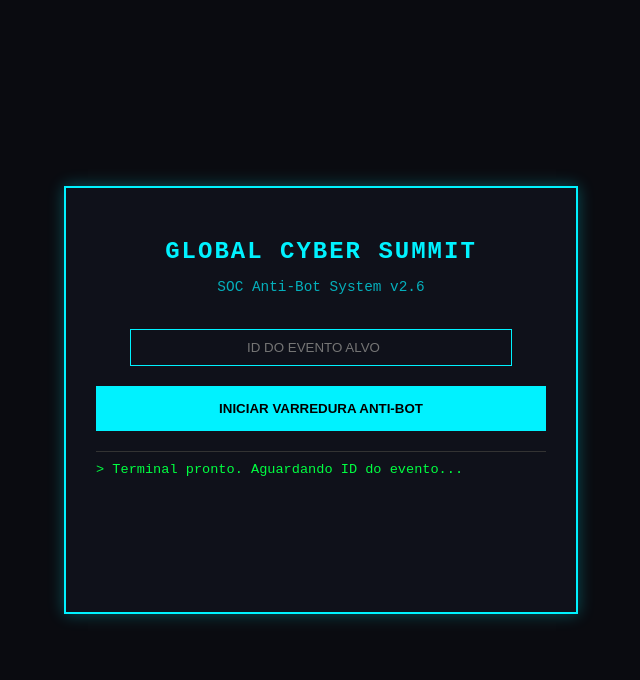
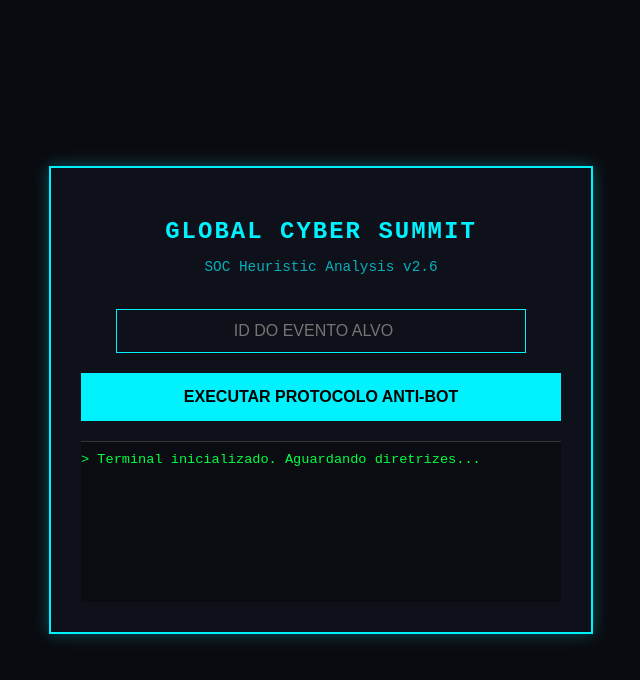
Before and after one commit to GeovanneCP/CP2, a Flask app: page / in a window 1280 px wide. Shown: the top 680 px of the page, without its empty margins (319-959 px from the left). Run offline with Flask 3, Linux system fonts and the light colour scheme.

Commit message:
atualizacao no app e index

```diff
--- a/app.py
+++ b/app.py
@@ -2,14 +2,12 @@ import os
 from flask import Flask, render_template, request, jsonify
 import oracledb
 
+app = Flask(__name__)
 
 
-app = Flask(__name__)
-
-# Configurações de Ambiente
 DB_USER = os.getenv('DB_USER')
 DB_PASSWORD = os.getenv('DB_PASSWORD')
-DB_DSN = os.getenv('DB_DSN', 'localhost:1521/xe')
+DB_DSN = os.getenv('DB_DSN')
 
 @app.route('/')
 def index():
@@ -22,6 +20,7 @@ def varrer_bots():
 
     connection = None
     try:
+
         connection = oracledb.connect(
             user=DB_USER,
             password=DB_PASSWORD,
@@ -29,8 +28,9 @@ def varrer_bots():
         )
         cursor = connection.cursor()
 
-        # Criamos uma variável no Python para receber o valor do PL/SQL
+
         v_total_removido = cursor.var(int)
+
 
         plsql_block = """
         DECLARE
@@ -53,32 +53,38 @@ def varrer_bots():
                 FETCH c_bots INTO v_ins_id, v_usu_id, v_email;
                 EXIT WHEN c_bots%NOTFOUND;
 
-                UPDATE USUARIOS SET SALDO = SALDO - 15 WHERE ID = v_usu_id;
-                UPDATE INSCRICOES SET STATUS = 'CANCELLED' WHERE ID = v_ins_id;
+                -- REGRA: Reduzir TRUST_SCORE em 15 pontos (coluna SALDO)
+                UPDATE USUARIOS
+                SET SALDO = SALDO - 15
+                WHERE ID = v_usu_id;
 
+                -- REGRA: Cancelar inscrição fraudulenta
+                UPDATE INSCRICOES
+                SET STATUS = 'CANCELLED'
+                WHERE ID = v_ins_id;
+
+                -- REGRA: Registrar motivo detalhado no LOG_AUDITORIA
                 INSERT INTO LOG_AUDITORIA (INSCRICAO_ID, MOTIVO, DATA)
-                VALUES (v_ins_id, 'BOT NEUTRALIZADO: ' || v_email, SYSDATE);
+                VALUES (v_ins_id, 'FRAUDE: E-mail suspeito detectado (' || v_email || ')', SYSDATE);
 
                 v_cont := v_cont + 1;
             END LOOP;
             CLOSE c_bots;
 
-            COMMIT;
+            COMMIT; -- Salva todas as alterações
 
-            -- ATRIBUIÇÃO: Passa o valor do contador local para a bind variable do Python
+            -- Retorna o total para o Python
             :out_contagem := v_cont;
         END;
         """
 
-        # Executamos passando o parâmetro de saída
         cursor.execute(plsql_block, out_contagem=v_total_removido)
 
-        # Pegamos o valor final da variável
         total = v_total_removido.getvalue()
 
         return jsonify({
             "status": "success",
-            "message": f"Varredura concluída! {total} bot(s) detectado(s) e neutralizado(s) no sistema.",
+            "message": f"Segurança reforçada! {total} ameaça(s) neutralizada(s).",
             "total": total
         })
 
@@ -86,12 +92,13 @@ def varrer_bots():
         error, = e.args
         return jsonify({
             "status": "error",
-            "message": f"Erro Oracle: {error.message}"
+            "message": f"Erro de Conexão/SQL: {error.message}"
         }), 500
 
     finally:
         if connection:
             connection.close()
 
+# Para o deploy na Vercel, o app precisa estar exposto
 if __name__ == '__main__':
     app.run(debug=True)
--- a/templates/index.html
+++ b/templates/index.html
@@ -6,42 +6,43 @@
     <style>
         /* CSS para o visual Cyberpunk */
         body { background: #0a0b10; color: #00f2ff; font-family: 'Courier New', monospace; display: flex; justify-content: center; align-items: center; height: 100vh; margin: 0; }
-        .container { border: 2px solid #00f2ff; padding: 30px; background: rgba(16, 18, 27, 0.9); width: 450px; text-align: center; position: relative; box-shadow: 0 0 15px rgba(0, 242, 255, 0.3); }
+        .container { border: 2px solid #00f2ff; padding: 30px; background: rgba(16, 18, 27, 0.9); width: 480px; text-align: center; position: relative; box-shadow: 0 0 15px rgba(0, 242, 255, 0.3); }
         h2 { text-transform: uppercase; letter-spacing: 2px; margin-bottom: 5px; }
-        input { width: 80%; padding: 10px; margin: 20px 0; background: transparent; border: 1px solid #00f2ff; color: #00f2ff; text-align: center; outline: none; }
-        button { width: 100%; padding: 15px; background: #00f2ff; border: none; font-weight: bold; cursor: pointer; text-transform: uppercase; transition: 0.3s; }
+        input { width: 80%; padding: 12px; margin: 20px 0; background: transparent; border: 1px solid #00f2ff; color: #00f2ff; text-align: center; outline: none; font-size: 1rem; }
+        button { width: 100%; padding: 15px; background: #00f2ff; border: none; font-weight: bold; cursor: pointer; text-transform: uppercase; transition: 0.3s; font-size: 1rem; }
         button:hover { background: #008c95; box-shadow: 0 0 20px #00f2ff; }
 
-        .scanner { display: none; height: 3px; background: #00f2ff; box-shadow: 0 0 10px #00f2ff; position: absolute; left: 0; width: 100%; animation: scan 2s infinite linear; z-index: 10; }
+        .scanner { display: none; height: 4px; background: #00f2ff; box-shadow: 0 0 15px #00f2ff; position: absolute; left: 0; width: 100%; animation: scan 2s infinite linear; z-index: 10; }
         @keyframes scan { 0% { top: 0; } 100% { top: 100%; } }
 
-        /* Área de Log Melhorada */
         #log {
             margin-top: 20px;
             font-size: 0.85rem;
             color: #00ff41;
             text-align: left;
-            height: 120px;
+            height: 150px;
             overflow-y: auto;
             border-top: 1px solid #333;
             padding-top: 10px;
             scrollbar-width: thin;
             scrollbar-color: #00f2ff #0a0b10;
+            background: rgba(0, 0, 0, 0.3);
         }
-        .log-entry { margin-bottom: 5px; }
+        .log-entry { margin-bottom: 4px; line-height: 1.2; }
         .success-text { color: #00f2ff; font-weight: bold; }
+        .alert-text { color: #ff0055; font-weight: bold; }
     </style>
 </head>
 <body>
     <div class="container">
         <div id="scanner" class="scanner"></div>
         <h2>Global Cyber Summit</h2>
-        <p style="opacity: 0.7; font-size: 0.9rem;">SOC Anti-Bot System v2.6</p>
+        <p style="opacity: 0.7; font-size: 0.9rem;">SOC Heuristic Analysis v2.6</p>
 
         <input type="number" id="event_id" placeholder="ID DO EVENTO ALVO">
-        <button id="btn_scan" onclick="iniciarVarredura()">Iniciar Varredura Anti-Bot</button>
+        <button id="btn_scan" onclick="iniciarVarredura()">Executar Protocolo Anti-Bot</button>
 
-        <div id="log">> Terminal pronto. Aguardando ID do evento...</div>
+        <div id="log">> Terminal inicializado. Aguardando diretrizes...</div>
     </div>
 
     <script>
@@ -50,7 +51,7 @@
             const data = new Date().toLocaleTimeString();
             const novaEntrada = `<div class="log-entry ${classe}">[${data}] ${texto}</div>`;
             log.innerHTML += novaEntrada;
-            log.scrollTop = log.scrollHeight; // Scroll automático para o final
+            log.scrollTop = log.scrollHeight;
         }
 
         async function iniciarVarredura() {
@@ -59,19 +60,20 @@
             const scanner = document.getElementById('scanner');
             const btn = document.getElementById('btn_scan');
 
-            if(!eventId) return alert("Por favor, insira o ID do Evento!");
+            if(!eventId) return alert("Por favor, forneça o ID do Evento!");
 
-            // Interface em modo de processamento
             scanner.style.display = 'block';
             btn.disabled = true;
             btn.style.opacity = '0.5';
-            log.innerHTML = ""; // Limpa logs anteriores
+            log.innerHTML = "";
 
-            adicionarLog(`Iniciando conexão com Banco de Dados Oracle...`);
+            adicionarLog(`[INFO] Estabelecendo conexão segura com Oracle DB...`);
+            await new Promise(r => setTimeout(r, 600));
 
-            // Simula passos visuais antes da resposta do servidor
-            await new Promise(r => setTimeout(r, 800));
-            adicionarLog(`Executando Bloco Anônimo PL/SQL (Cursor Explícito)...`);
+            adicionarLog(`[INFO] Varrendo inscrições PENDING no evento ${eventId}...`);
+            await new Promise(r => setTimeout(r, 600));
+
+            adicionarLog(`[EXEC] Invocando Bloco PL/SQL com Cursor Explícito...`);
 
             try {
                 const response = await fetch('/varrer', {
@@ -82,23 +84,29 @@
 
                 const data = await response.json();
 
-                await new Promise(r => setTimeout(r, 600));
+                if (data.status === "success") {
+                    // Aqui mostramos as regras sendo aplicadas conforme a resposta do banco
+                    adicionarLog(`[DETECT] ${data.total} bots identificados por e-mail suspeito/malformado.`, "alert-text");
 
-                if (data.status === "success") {
-                    adicionarLog(`Lógica de negócio processada com sucesso.`);
-                    adicionarLog(`Inscrições PENDING analisadas no evento ${eventId}.`);
-                    adicionarLog(`RESULTADO: ${data.message}`, "success-text");
+                    await new Promise(r => setTimeout(r, 500));
+                    adicionarLog(`[REGRA] Reduzindo TRUST_SCORE dos infratores em 15 pontos...`);
+
+                    await new Promise(r => setTimeout(r, 500));
+                    adicionarLog(`[LOG] Registrando evidências na tabela LOG_AUDITORIA...`);
+
+                    await new Promise(r => setTimeout(r, 500));
+                    adicionarLog(`[FINAL] STATUS: ${data.message}`, "success-text");
                 } else {
-                    adicionarLog(`ERRO: ${data.message}`, "log-entry");
+                    adicionarLog(`[FALHA] Erro retornado pelo Oracle: ${data.message}`, "alert-text");
                 }
 
             } catch (err) {
-                adicionarLog(`FALHA CRÍTICA: Não foi possível conectar ao servidor Flask.`, "log-entry");
+                adicionarLog(`[FATAL] Erro de comunicação com o servidor Flask.`, "alert-text");
             } finally {
                 scanner.style.display = 'none';
                 btn.disabled = false;
                 btn.style.opacity = '1';
-                adicionarLog(`> Protocolo encerrado.`);
+                adicionarLog(`> Protocolo de segurança finalizado.`);
             }
         }
     </script>
```
